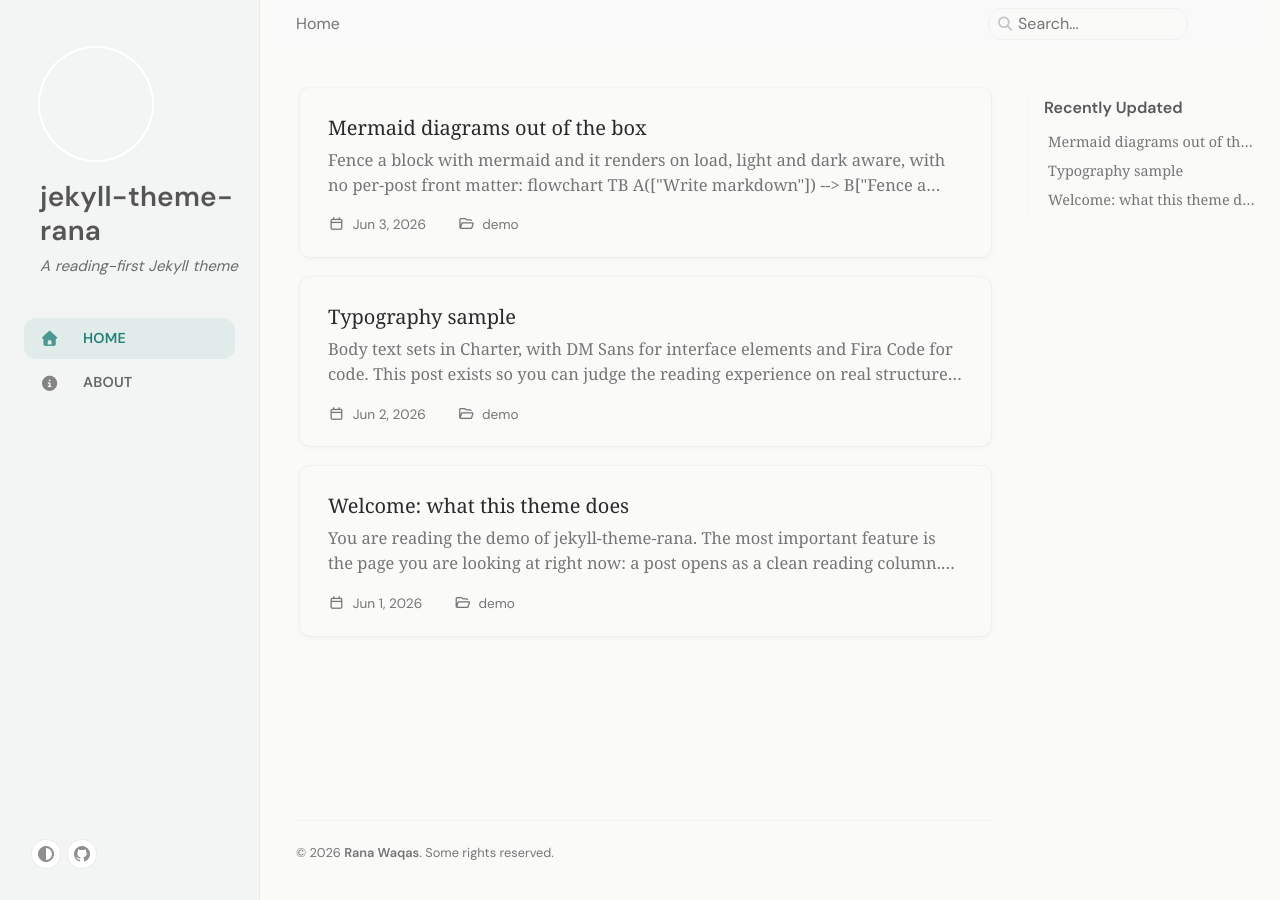
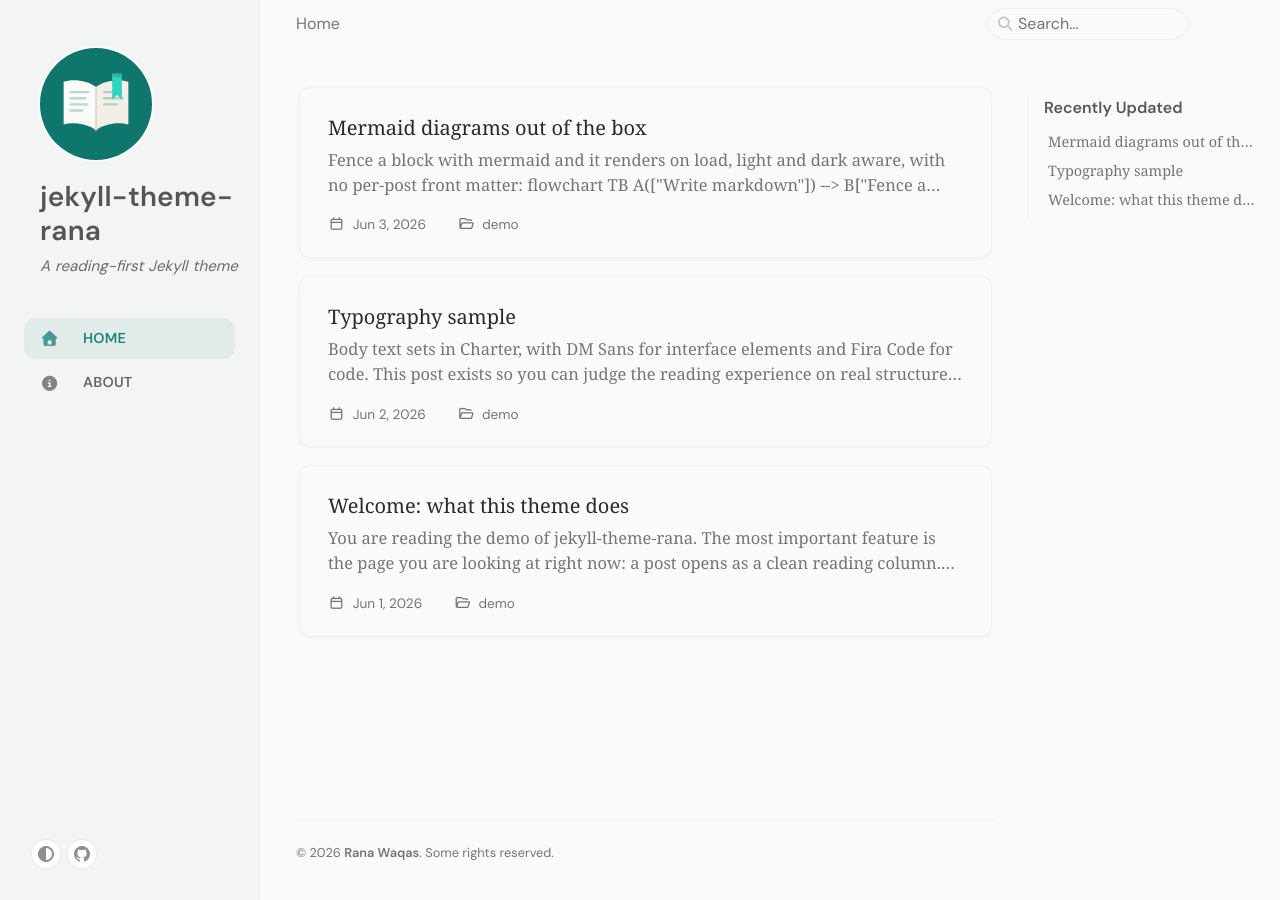
Before and after one commit to waqaskhan137/jekyll-theme-rana, a Jekyll site: the page built from index.html, in a window 1280 px wide. Built offline with Jekyll 4.4.1, drawn with Linux system fonts in a browser that asks for light colours; cached includes are drawn as plain includes; nearby versions of some CDN libraries; the list of posts is cut into pages by our own code.

Commit message:
demo: bookish avatar for the sidebar (demo-only, outside the gem whitelist)

```diff
--- a/_config.yml
+++ b/_config.yml
@@ -24,6 +24,8 @@ social:
     - https://github.com/waqaskhan137
 
 theme_mode: # light | dark; empty follows system
+
+avatar: /demo/avatar.svg
 
 paginate: 10
 
```
Also changed, not shown: demo/avatar.svg (added).
